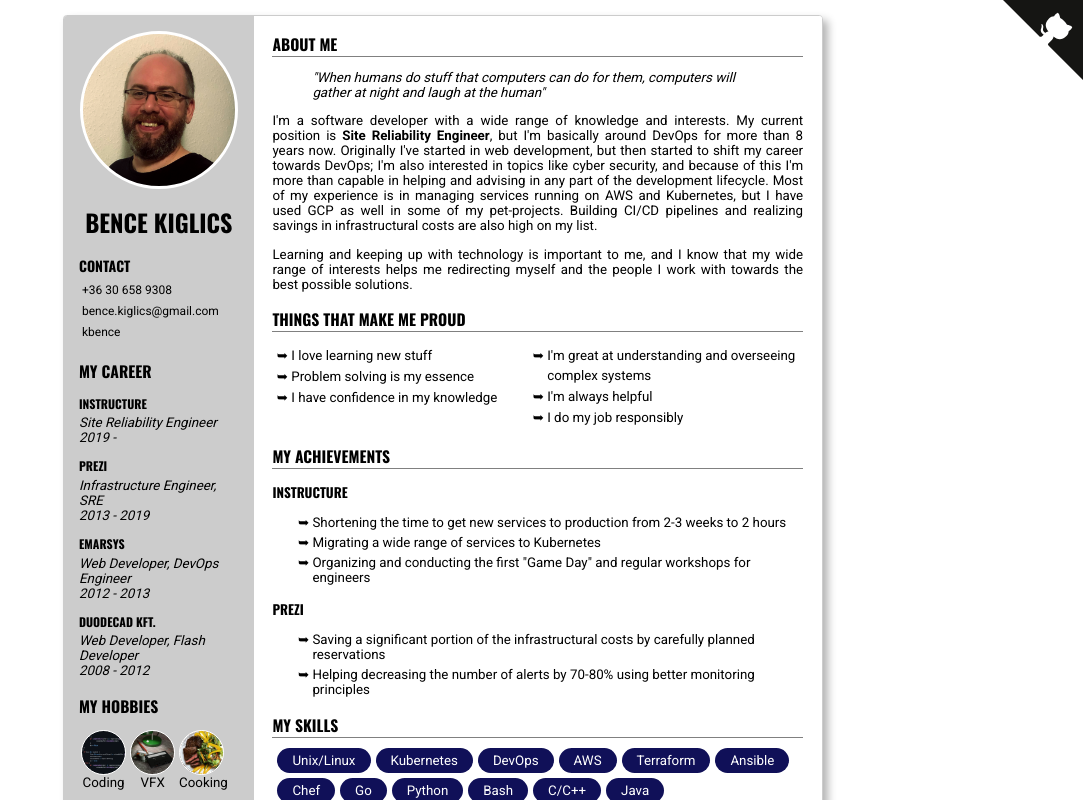
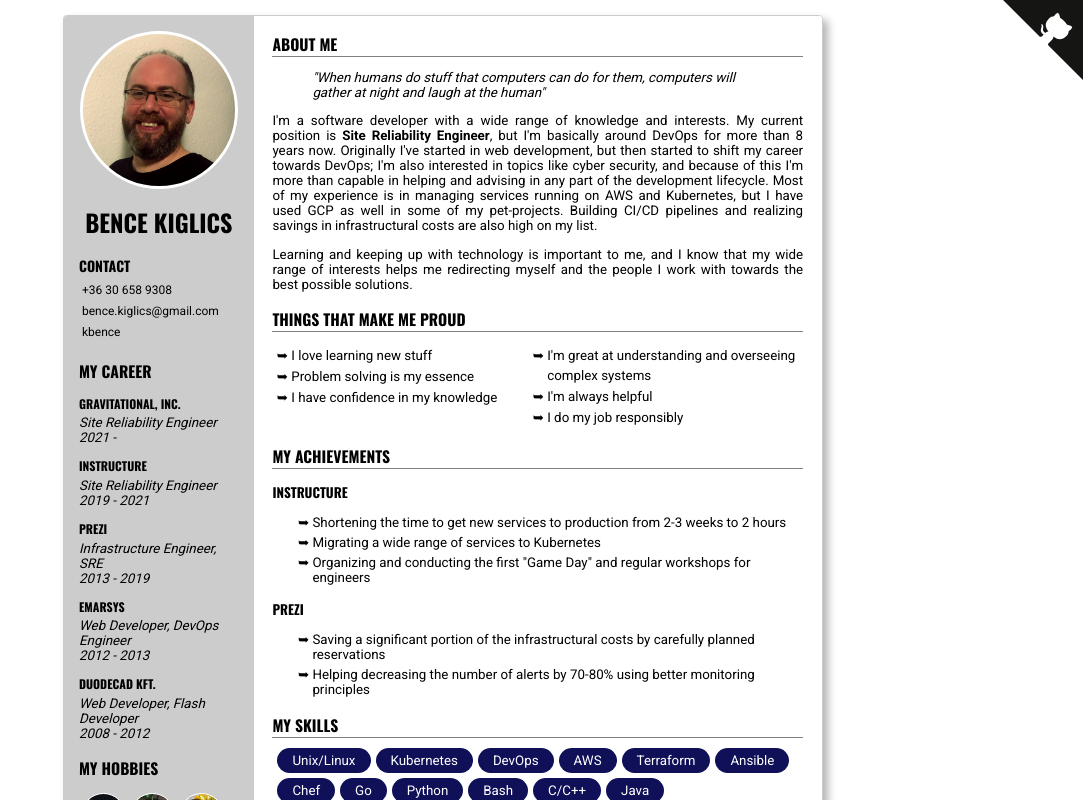
Before and after one commit to kbence/resume.kiglics.com, a Next.js app: page / in a window 1280 px wide. Shown: the top 800 px of the page, without its empty margins (197-1280 px from the left). Built offline with nearby package versions, Linux system fonts and the light colour scheme; some icons are missing.

Commit message:
Add current position

```diff
--- a/components/PersonalInfo.js
+++ b/components/PersonalInfo.js
@@ -24,9 +24,15 @@ export default class PersonalInfo extends React.Component {
     <h3>My Career</h3>
 
     <div className={style.careerstep}>
+      <h4>Gravitational, Inc.</h4>
+      <span>Site Reliability Engineer</span>
+      <span>2021 -</span>
+    </div>
+
+    <div className={style.careerstep}>
       <h4>Instructure</h4>
       <span>Site Reliability Engineer</span>
-      <span>2019 -</span>
+      <span>2019 - 2021</span>
     </div>
 
     <div className={style.careerstep}>
```
